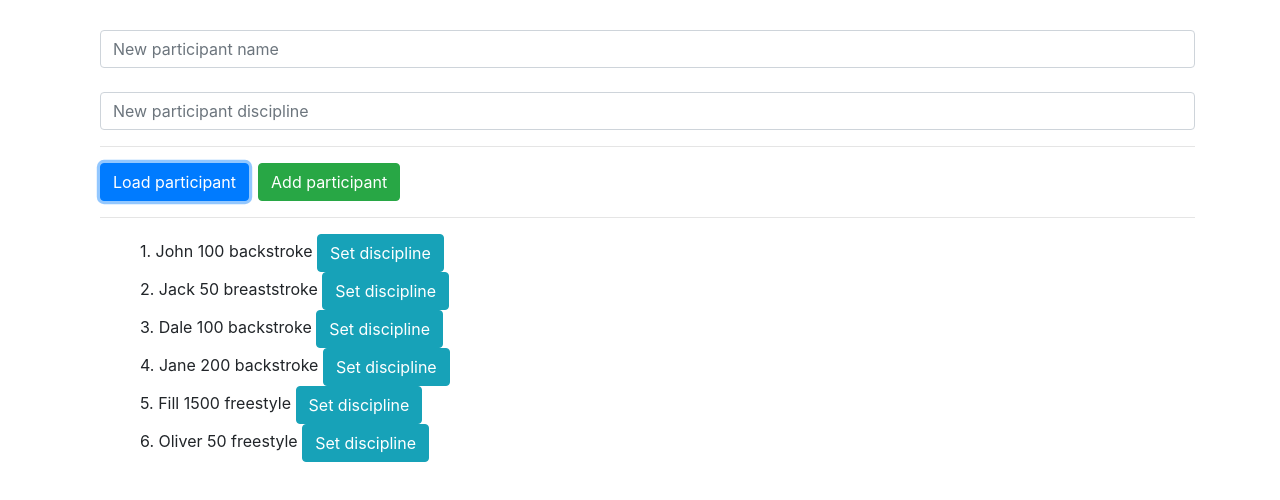
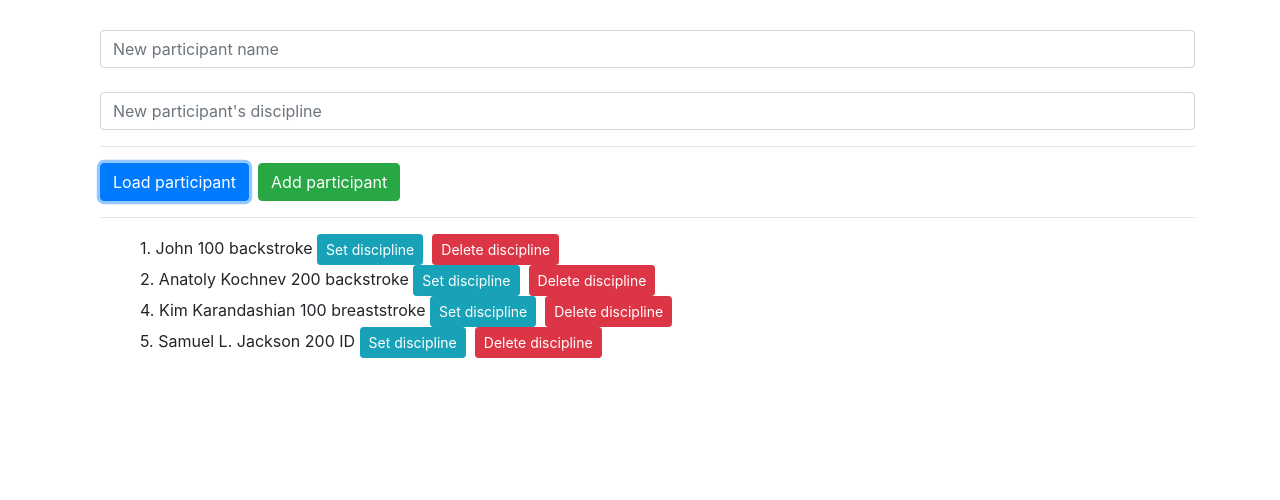
Before and after one commit to g1er/swimApp, an Angular app: page / in a window 1280 px wide. Both pictures are taken after a click on the button "Load participant". Shown: the top 500 px of the page. Built offline with nearby package versions, Linux system fonts and the light colour scheme; data requests are answered from the project's data file.

Commit message:
added 'delete' function to delete data in database file

```diff
--- a/db.json
+++ b/db.json
@@ -7,29 +7,19 @@
       "id": 1
     },
     {
-      "name": "Jack",
-      "discipline": "50 breaststroke",
+      "name": "Anatoly Kochnev",
+      "discipline": "200 backstroke",
       "id": 2
     },
     {
-      "name": "Dale",
-      "discipline": "100 backstroke",
-      "id": 3
-    },
-    {
-      "name": "Jane",
-      "discipline": "200 backstroke",
+      "name": "Kim Karandashian",
+      "discipline": "100 breaststroke",
       "id": 4
     },
     {
-      "name": "Fill",
-      "discipline": "1500 freestyle",
+      "name": "Samuel L. Jackson",
+      "discipline": "200 ID",
       "id": 5
-    },
-    {
-      "name": "Oliver",
-      "discipline": "50 freestyle",
-      "id": 6
     }
   ]
 }
--- a/src/app/swm-start-list/swm-start-list.component.html
+++ b/src/app/swm-start-list/swm-start-list.component.html
@@ -1,6 +1,6 @@
 <div class='swimBlockStyle'>
   <input type="text" class = "form-control" placeholder="New participant name" [(ngModel)] = 'newParticipant' /><br>
-  <input type="text" class = "form-control" placeholder="New participant discipline" [(ngModel)] = 'newDiscipline' />
+  <input type="text" class = "form-control" placeholder="New participant's discipline" [(ngModel)] = 'newDiscipline' />
   <hr>
   <button class="btn btn-primary" (click) = 'loadParticipants()'>Load participant</button>&nbsp;
   <button class="btn btn-success" (click) = 'addParticipants()'>Add participant</button>
@@ -8,7 +8,8 @@
   <ul>
     <li *ngFor = "let participant of participants">
       {{participant.id}}. {{participant.name}} {{participant.discipline}}
-      <button class="btn btn-info" (click) = setDiscipline(participant)>Set discipline</button>
+      <button class="btn btn-info btn-sm" (click) = setDiscipline(participant)>Set discipline</button>&nbsp;
+      <button class="btn btn-danger btn-sm" (click) = deleteDiscipline(participant)>Delete discipline</button>
     </li>
   </ul>
 </div>
--- a/src/app/swm-start-list/swm-start-list.component.ts
+++ b/src/app/swm-start-list/swm-start-list.component.ts
@@ -16,6 +16,7 @@ export class SwmStartListComponent {
 
   participants: Particips[] = [];
   newParticipant: string = '';
+  newDiscipline: string = '';
   distances = [
     '50 butterfly',
     '100 butterfly',
@@ -49,11 +50,12 @@ export class SwmStartListComponent {
   }
 
   addParticipants() {
-    this.startListService.addNewApp(this.newParticipant)
+    this.startListService.addNewApp(this.newParticipant, this.newDiscipline)
       .subscribe((participant: Particips) => {
         this.participants.push(participant);
       });
     this.newParticipant = '';
+    this.newDiscipline = '';
   }
 
   chooseDistance(){
@@ -68,4 +70,11 @@ export class SwmStartListComponent {
     })
   }
 
+  deleteDiscipline(participant: Particips){
+    this.startListService.delDiscipline(participant)
+    .subscribe((data) => {
+      this.participants = this.participants.filter(p => p.id != participant.id);
+    })
+  }
+
 }
--- a/src/app/swm-start-list/swm-start-list.service.ts
+++ b/src/app/swm-start-list/swm-start-list.service.ts
@@ -9,10 +9,10 @@ export class SwmStartListService {
        return this.http.get('http://localhost:3000/participants');
     }
 
-    addNewApp(newParticipant: string) {
+    addNewApp(newParticipant: string, newDiscipline: string) {
         const data = {
             name: newParticipant,
-            discipline: '200 IM'
+            discipline: newDiscipline
         };
         return this.http.post('http://localhost:3000/participants', data);
     }
@@ -21,4 +21,8 @@ export class SwmStartListService {
         participant.discipline = discipline;
         return this.http.put(`http://localhost:3000/participants/${participant.id}`, participant);
     }
+
+    delDiscipline(participant: any){
+        return this.http.delete(`http://localhost:3000/participants/${participant.id}`);
+    }
 }
```
